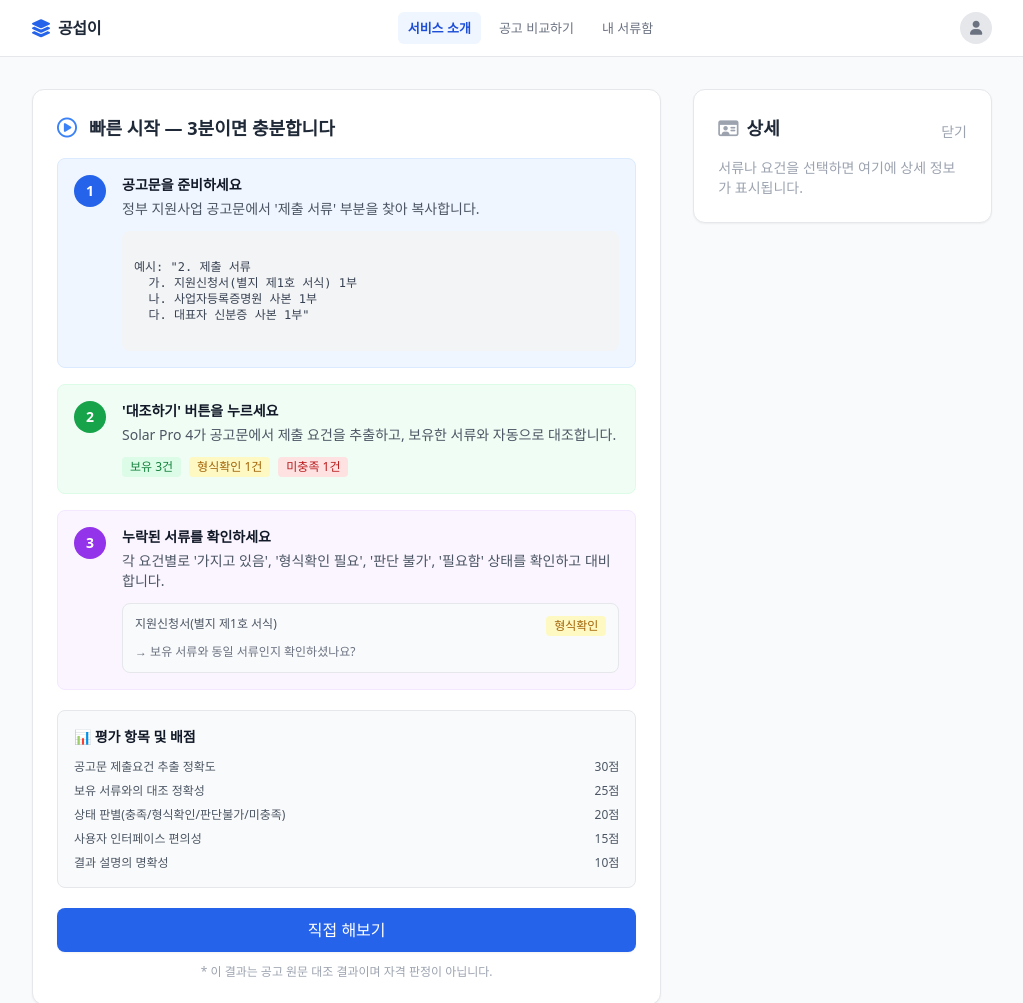
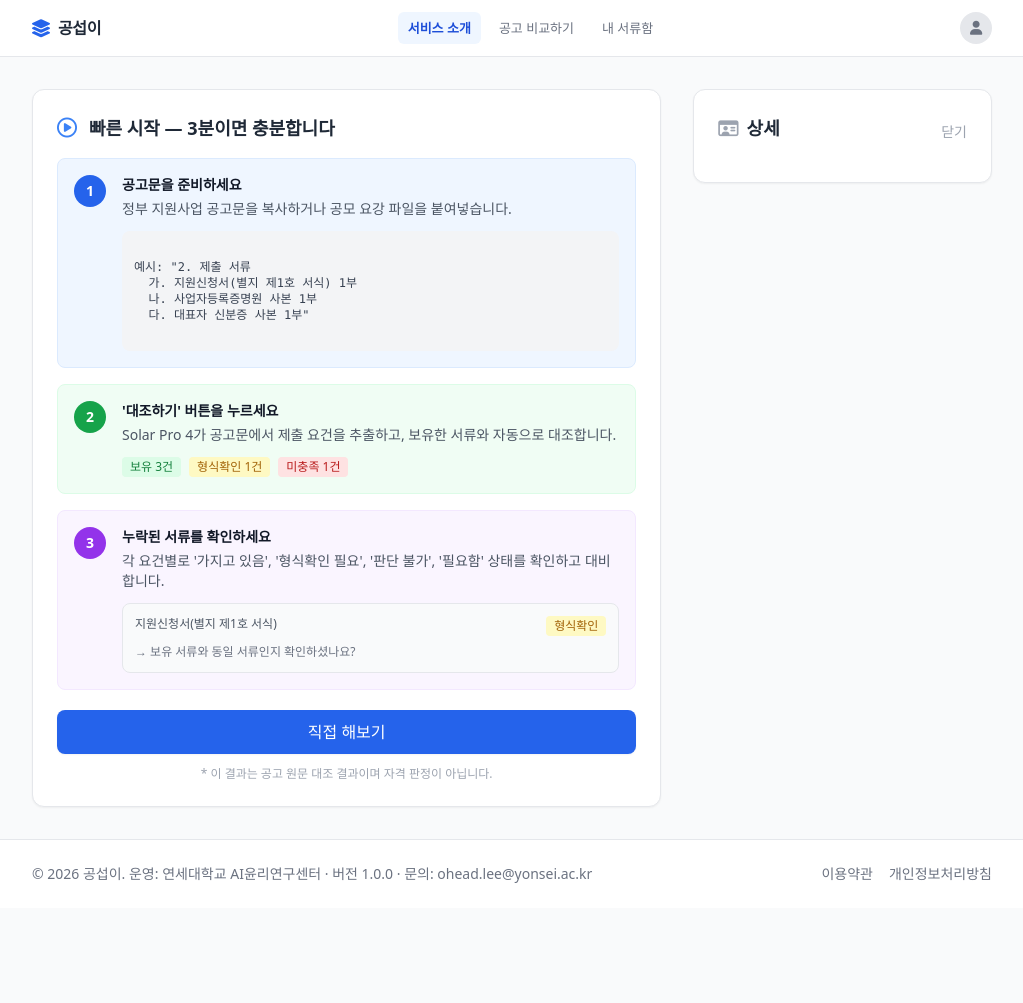
Before and after one commit to ohead-yonsei/MABC2026, a website: page index.html in a window 1280 px wide. Shown: the top 1003 px of the page, without its empty margins (128-1151 px from the left). After the commit the page ends 908 px from the top, so only its background shows below. Drawn offline with nearby package versions, Linux system fonts and the light colour scheme.

Commit message:
fix: 서비스 소개 정리 (스텝1 텍스트 변경, 평가 항목/배점 제거, 상세 카드 안내문구 제거)

```diff
--- a/index.html
+++ b/index.html
@@ -164,7 +164,7 @@
             <div class="w-8 h-8 rounded-full bg-blue-600 text-white flex items-center justify-center text-sm font-bold shrink-0">1</div>
             <div class="flex-1">
               <h3 class="font-semibold text-gray-900 text-sm">공고문을 준비하세요</h3>
-              <p class="text-sm text-gray-600 mt-1">정부 지원사업 공고문에서 '제출 서류' 부분을 찾아 복사합니다.</p>
+              <p class="text-sm text-gray-600 mt-1">정부 지원사업 공고문을 복사하거나 공모 요강 파일을 붙여넣습니다.</p>
               <div class="mt-3 p-3 bg-gray-100 rounded-lg text-xs text-gray-700 font-mono whitespace-pre-wrap">
 예시: "2. 제출 서류
   가. 지원신청서(별지 제1호 서식) 1부
@@ -205,33 +205,6 @@
           </div>
         </div>
 
-        <!-- 평가 항목 안내 -->
-        <div class="mt-5 p-4 bg-gray-50 rounded-lg border border-gray-200">
-          <h3 class="font-semibold text-gray-900 text-sm mb-3">📊 평가 항목 및 배점</h3>
-          <div class="text-xs text-gray-600 space-y-2">
-            <div class="flex justify-between">
-              <span>공고문 제출요건 추출 정확도</span>
-              <span class="font-medium">30점</span>
-            </div>
-            <div class="flex justify-between">
-              <span>보유 서류와의 대조 정확성</span>
-              <span class="font-medium">25점</span>
-            </div>
-            <div class="flex justify-between">
-              <span>상태 판별(충족/형식확인/판단불가/미충족)</span>
-              <span class="font-medium">20점</span>
-            </div>
-            <div class="flex justify-between">
-              <span>사용자 인터페이스 편의성</span>
-              <span class="font-medium">15점</span>
-            </div>
-            <div class="flex justify-between">
-              <span>결과 설명의 명확성</span>
-              <span class="font-medium">10점</span>
-            </div>
-          </div>
-        </div>
-
         <!-- 다음 버튼 -->
         <div class="mt-5 flex gap-3">
           <button id="onboardingNextBtn" class="flex-1 bg-blue-600 hover:bg-blue-700 text-white font-medium py-2.5 rounded-lg transition shadow-sm">
@@ -252,9 +225,7 @@
         </h2>
         <button id="detailCloseBtn" class="text-sm text-gray-400 hover:text-gray-600">닫기</button>
       </div>
-      <div id="detailContent" class="text-sm text-gray-400">
-        서류나 요건을 선택하면 여기에 상세 정보가 표시됩니다.
-      </div>
+      <div id="detailContent" class="text-sm text-gray-400"></div>
     </div>
   </div>
 </div>
```
